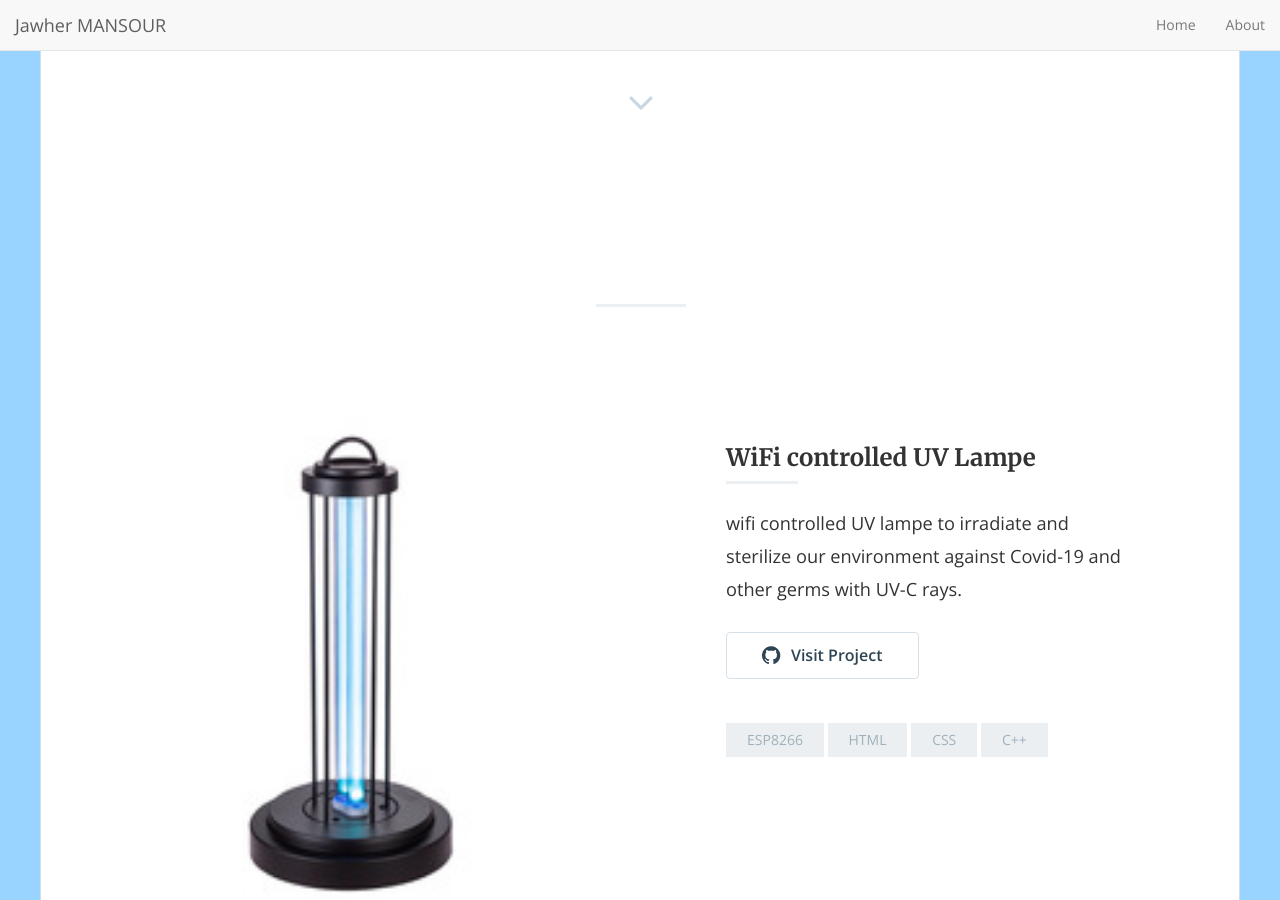
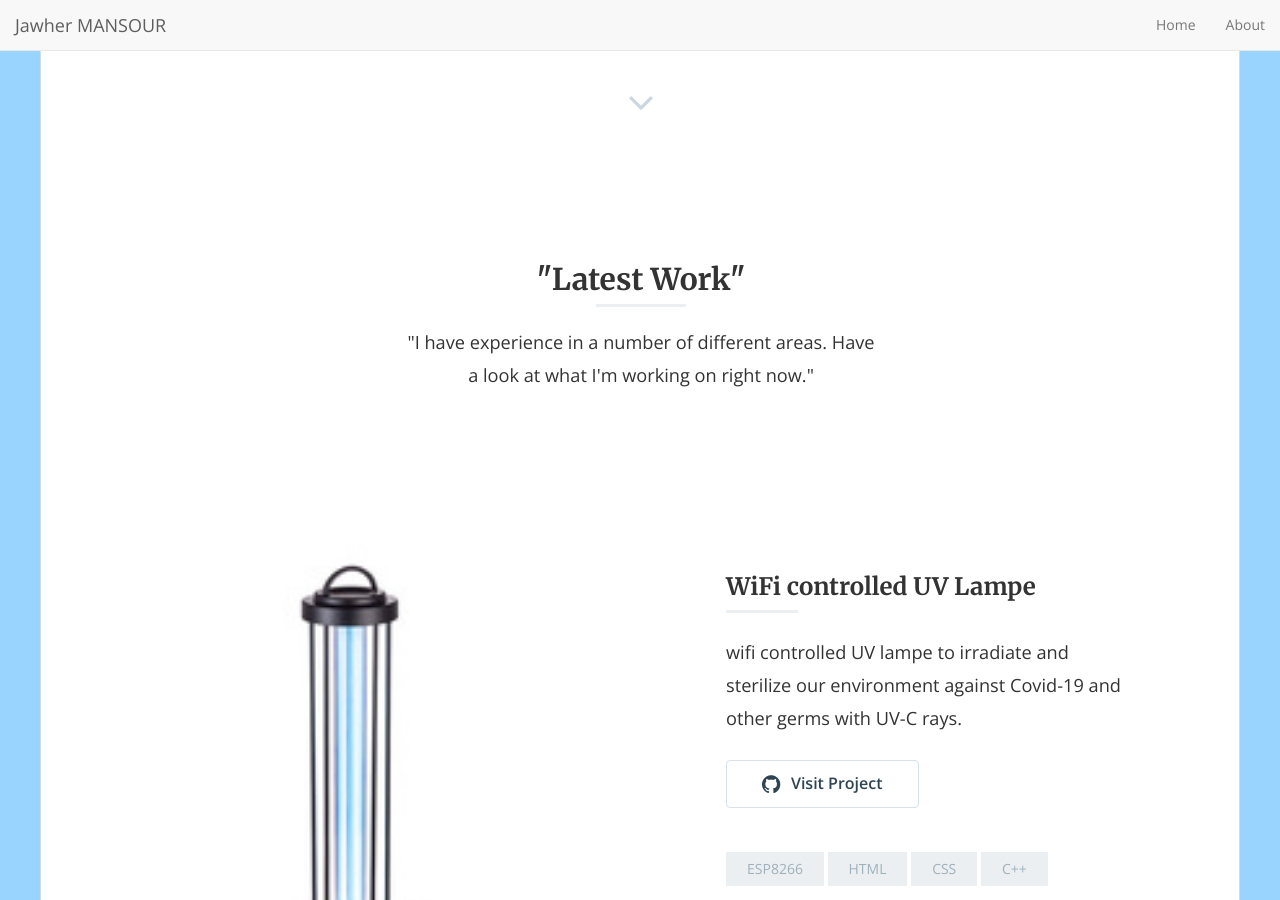
Before and after one commit to jawher-Mansour/jawher-Mansour.github.io, a Jekyll site: the page index.html, which Jekyll copies as it is, in a window 1280 px wide and 900 px high, scrolled down 620 px. Built offline with Jekyll 4.4.1, drawn with Linux system fonts in a browser that asks for light colours; nearby versions of some CDN libraries; library files that are not in the unit come from our copies; a script that is not in the unit is left out.

Commit message:
Update index.html

```diff
--- a/index.html
+++ b/index.html
@@ -15,7 +15,7 @@
   <link rel="alternate" type="application/atom+xml" title="Hello,  I'm Jawher MANSOUR. - I'm studying for my master degree in Embedded Systems engeneering and i'm also a professional trainer and mentor in a rising technology start-up, i'm very familliar with the LoRa,Wi-Fi, GPRS technology when it comes to IoT. I'm also a motivated PCB Designer and UAV pilot from Tunisia." href="http://localhost:4000/atom.xml">
 
   <!-- Favicons -->
-  <link rel="icon" href="https://github.com/jawher-Mansour/jawher-Mansour.github.io/img/jawh.png">
+  <link rel="icon" href="https://github.com/jawher-Mansour/jawher-Mansour.github.io/blob/master/img/jawh.png">
 
   <!-- Fonts -->
   <link href='https://fonts.googleapis.com/css?family=Open+Sans:400,300,600,400italic,700|Merriweather:400,300,300italic,400italic,700' rel='stylesheet' type='text/css'>
@@ -159,10 +159,10 @@
           <div class="col-md-12">
 
 
-            <h2 class="section-title text-center"></h2>
+            <h2 class="section-title text-center">"Latest Work"</h2>
 
 
-            <p class="section-subtitle text-center"></p>
+            <p class="section-subtitle text-center">"I have experience in a number of different areas. Have a look at what I'm working on right now."</p>
 
 
             <div class="break"></div>
```
